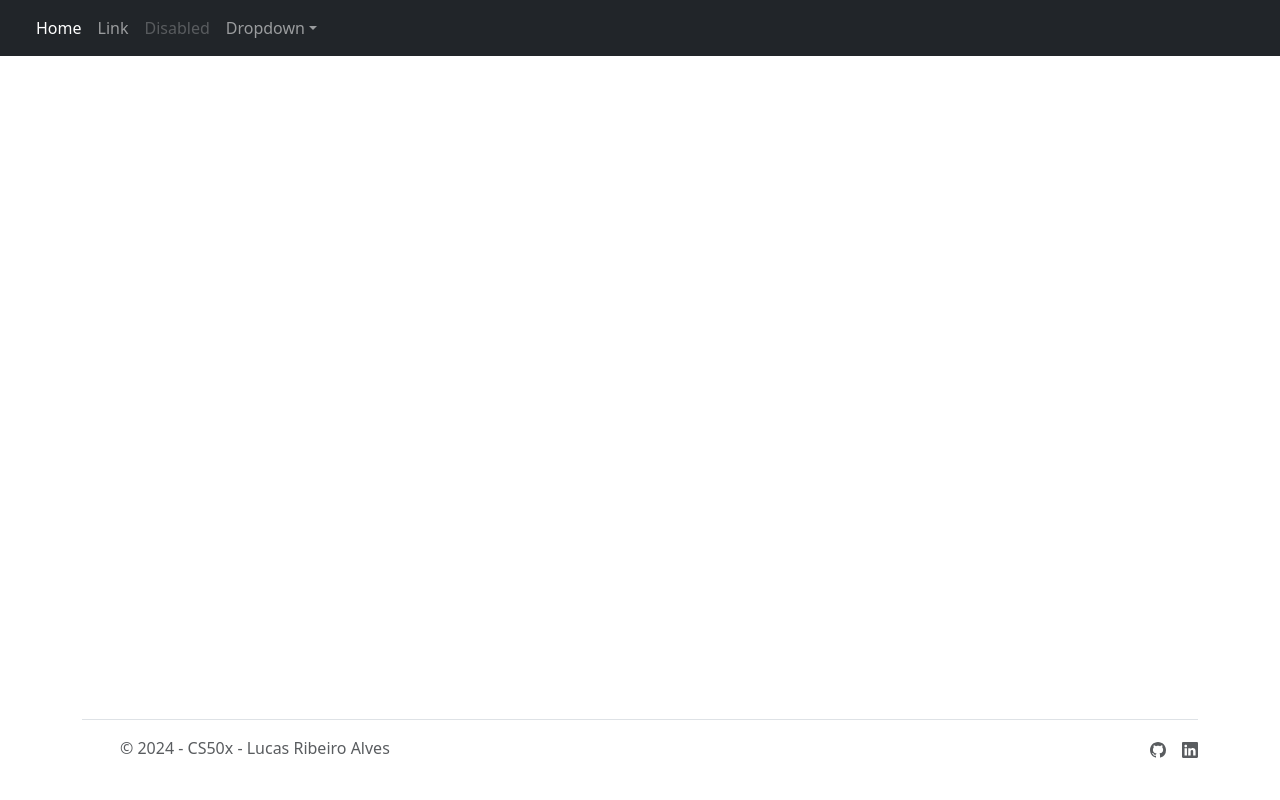
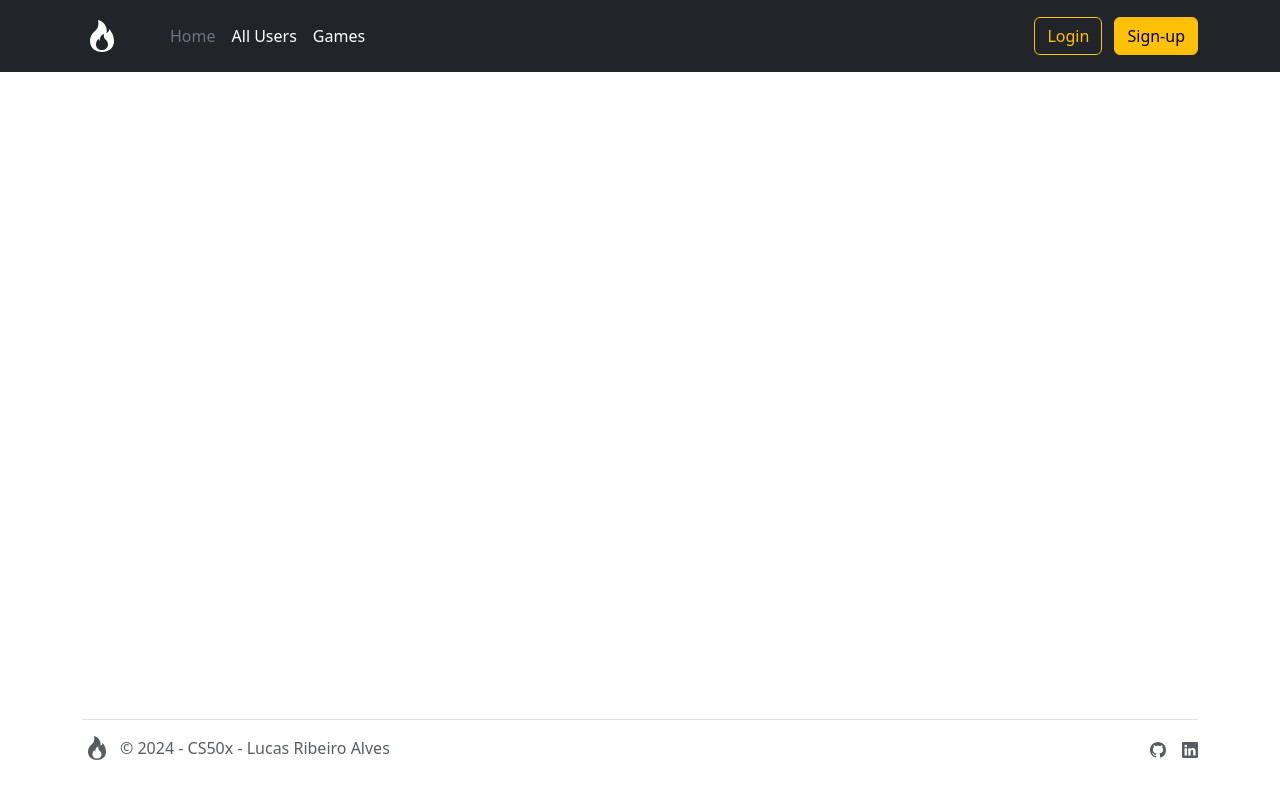
Before and after one commit to lribeiroalves/final_project, a Python web app: template PyTradeGames/blueprints/webui/templates/base.html in a window 1280 px wide. Run offline with Jinja, Linux system fonts and the light colour scheme; the template is opened without the code that fills it, so the values that code supplies are empty.

Commit message:
navbar created

```diff
--- a/PyTradeGames/blueprints/webui/templates/base.html
+++ b/PyTradeGames/blueprints/webui/templates/base.html
@@ -11,36 +11,36 @@
 </head>
 
 <body>
-    <nav class="navbar navbar-expand-sm navbar-dark bg-dark" aria-label="Third navbar example">
-        <div class="container-fluid">
-            <a class="navbar-brand" href="#">{{ config['TITLE'] }}</a>
-            <button class="navbar-toggler" type="button" data-bs-toggle="collapse" data-bs-target="#navbarsExample03" aria-controls="navbarsExample03" aria-expanded="false" aria-label="Toggle navigation">
-                <span class="navbar-toggler-icon"></span>
-            </button>
+    <header class="p-3 text-bg-dark">
+        <div class="container">
+            <div class="d-flex flex-wrap align-items-center justify-content-center justify-content-lg-start">
+                <a href="/" class="d-flex align-items-center mb-2 mb-lg-0 text-white text-decoration-none">
+                    <svg xmlns="http://www.w3.org/2000/svg" width="40" height="32" fill="currentColor" class="bi bi-fire" viewBox="0 0 16 16">
+                        <path d="M8 16c3.314 0 6-2 6-5.5 0-1.5-.5-4-2.5-6 .25 1.5-1.25 2-1.25 2C11 4 9 .5 6 0c.357 2 .5 4-2 6-1.25 1-2 2.729-2 4.5C2 14 4.686 16 8 16m0-1c-1.657 0-3-1-3-2.75 0-.75.25-2 1.25-3C6.125 10 7 10.5 7 10.5c-.375-1.25.5-3.25 2-3.5-.179 1-.25 2 1 3 .625.5 1 1.364 1 2.25C11 14 9.657 15 8 15"/>
+                    </svg>
+                    {{config['TITLE']}}
+                </a>
 
-            <div class="collapse navbar-collapse" id="navbarsExample03">
-                <ul class="navbar-nav me-auto mb-2 mb-sm-0">
-                    <li class="nav-item">
-                        <a class="nav-link active" aria-current="page" href="#">Home</a>
-                    </li>
-                    <li class="nav-item">
-                        <a class="nav-link" href="#">Link</a>
-                    </li>
-                    <li class="nav-item">
-                        <a class="nav-link disabled" aria-disabled="true">Disabled</a>
-                    </li>
-                    <li class="nav-item dropdown">
-                        <a class="nav-link dropdown-toggle" href="#" data-bs-toggle="dropdown" aria-expanded="false">Dropdown</a>
-                        <ul class="dropdown-menu">
-                            <li><a class="dropdown-item" href="#">Action</a></li>
-                            <li><a class="dropdown-item" href="#">Another action</a></li>
-                            <li><a class="dropdown-item" href="#">Something else here</a></li>
-                        </ul>
-                    </li>
+                <ul class="nav col-12 col-lg-auto me-lg-auto mb-2 justify-content-center mb-md-0" style="padding-left: 40px;">
+                    <li><a href="{{url_for('webui.index')}}" class="nav-link px-2 text-secondary">Home</a></li> <!-- Tela inicial -->
+                    <li><a href="#" class="nav-link px-2 text-white">All Users</a></li> <!-- Tela para exibir os outros usuários e seus jogos e iniciar intenções de troca -->
+                    <li><a href="#" class="nav-link px-2 text-white">Games</a></li> <!-- Tela para cadastrar novos jogos para o próprio usuário -->
                 </ul>
+
+                {% if not current_user.is_authenticated %}
+                    <div class="text-end">
+                        <a href="{{url_for('webui.login')}}"><button type="button" class="btn btn-outline-warning me-2">Login</button></a>
+                        <a href="{{url_for('webui.register')}}"><button type="button" class="btn btn-warning">Sign-up</button></a>
+                    </div>
+                {% else %}
+                    <div class="text-end">
+                        <a href="#"><button type="button" class="btn btn-outline-warning">{{current_user.username}}</button></a>
+                        <a href="{{url_for('webui.logout')}}"><button type="button" class="btn btn-warning me-2">Logout</button></a>
+                    </div>
+                {% endif %}
             </div>
         </div>
-    </nav>
+    </header>
 
     <main role="main" class="flex-shrink-0" style="background-color: orange;">
         <div class="container" style="background-color: white;">
@@ -53,7 +53,9 @@
         <footer class="d-flex flex-wrap justify-content-between align-items-center py-3 my-4 border-top">
           <div class="col-md-4 d-flex align-items-center">
             <a href="/" class="mb-3 me-2 mb-md-0 text-body-secondary text-decoration-none lh-1">
-              <svg class="bi" width="30" height="24"><use xlink:href="#bootstrap"></use></svg>
+                <svg xmlns="http://www.w3.org/2000/svg" width="30" height="24" fill="currentColor" class="bi bi-fire" viewBox="0 0 16 16">
+                    <path d="M8 16c3.314 0 6-2 6-5.5 0-1.5-.5-4-2.5-6 .25 1.5-1.25 2-1.25 2C11 4 9 .5 6 0c.357 2 .5 4-2 6-1.25 1-2 2.729-2 4.5C2 14 4.686 16 8 16m0-1c-1.657 0-3-1-3-2.75 0-.75.25-2 1.25-3C6.125 10 7 10.5 7 10.5c-.375-1.25.5-3.25 2-3.5-.179 1-.25 2 1 3 .625.5 1 1.364 1 2.25C11 14 9.657 15 8 15"/>
+                </svg>
             </a>
             <span class="mb-3 mb-md-0 text-body-secondary">© 2024 - CS50x - Lucas Ribeiro Alves</span>
           </div>
--- a/PyTradeGames/blueprints/webui/views.py
+++ b/PyTradeGames/blueprints/webui/views.py
@@ -28,10 +28,9 @@ def login():
             flash(f'User has logged in successfully.')
 
             next_request = form.next.data
-            return redirect(next_request or url_for('webui.index'))
+            return redirect(next_request) if next_request != 'None' else redirect(url_for('webui.index'))
 
     next = request.args.get('next')
-    print(next)
 
     return render_template('auth/login.html', form=form, next=next)
 
```
